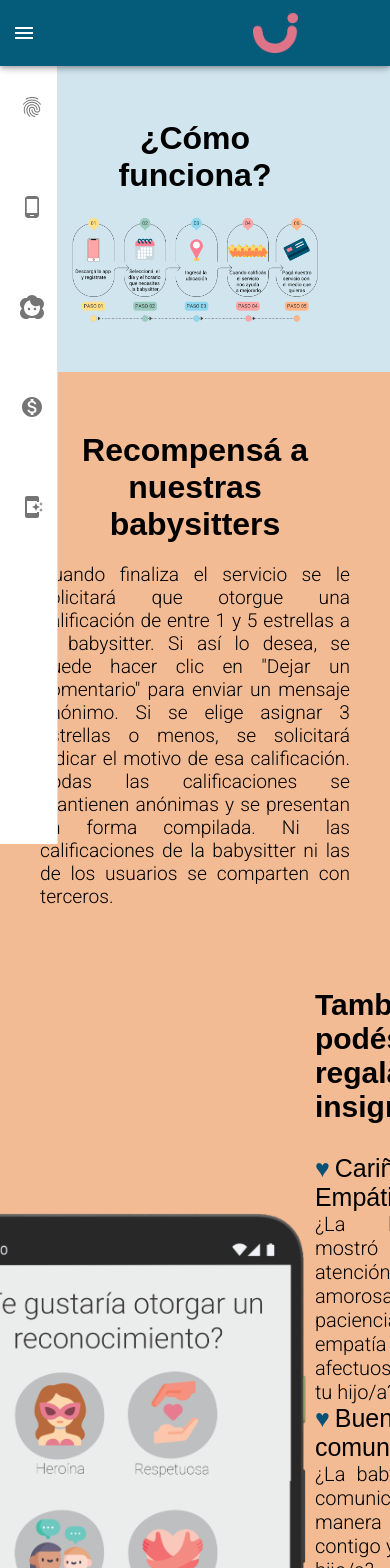
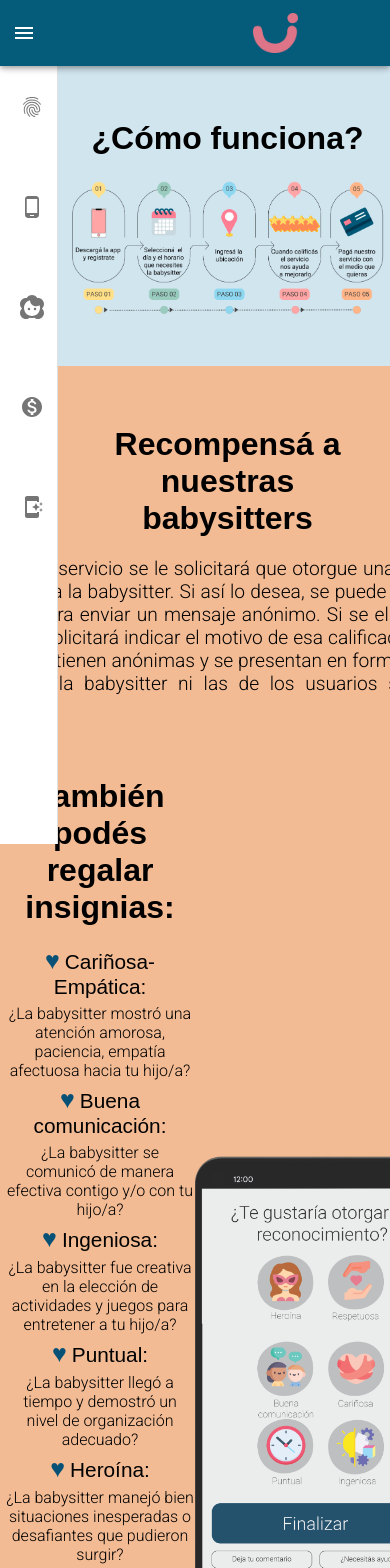
Before and after one commit to NoeCarranza/LaTata, a React (Create React App) app: page /como-funciona in a window 390 px wide. Shown: the top 1568 px of the page. Built offline with nearby package versions, Linux system fonts and the light colour scheme; a web font is replaced by a local one.

Commit message:
reseñsa responsive

```diff
--- a/src/pages/como-funciona/como-funciona.css
+++ b/src/pages/como-funciona/como-funciona.css
@@ -37,7 +37,12 @@
     justify-items: center;
 
 }
-
+.texto_calificaciones{
+    max-width: 800px;
+    text-align:justify;
+    padding: 0;
+    margin: 0;
+}
 .imagen-insignias{
     max-width: 400px;
 }
@@ -76,3 +81,67 @@
     text-align: justify;
     max-width: 500px;
 }
+
+@media screen and (max-width: 425px){
+
+    .container_como_funciona{
+        padding: 100px 0 40px 58px;
+    }
+    .imagen-pasos{
+        width: 100%;
+    }
+    .calificaciones{
+        padding: 40px 0 40px 58px;
+    }
+    .texto_calificaciones{
+        width: 300px;
+        hyphens: auto;
+    }
+    .reseñas{
+        grid-template-columns: 1fr;
+        padding: 25px;
+
+    }
+    .imagen-insignias{
+        width: 60%;
+        padding-top: 20px;
+        grid-row: 2;
+    }
+    .regala-insignia{
+        grid-row: 1;
+    }
+    .lista, .lista-insignias{
+        padding-bottom: 5px;
+        text-align: center;
+    }
+}
+
+@media screen and (max-width: 768px){
+    .container_como_funciona{
+        padding: 100px 5px 40px 70px;
+    }
+    .imagen-pasos{
+        width: 100%;
+    }
+    .calificaciones{
+        padding: 40px 5px 40px 70px;
+    }
+    .texto_calificaciones{
+        width: 650px;
+    }
+    .reseñas{
+        padding: 40px 15px 40px 15px;
+        grid-template-columns: 0.5fr 1.5fr;
+        align-items: end;
+    }
+    .imagen-insignias{
+        padding-right: 5px;
+        width: 250px;
+    }
+    .lista{
+        font-size: 1.3rem;
+    }
+    .lista-insignias{
+        font-size: 1rem;
+    }
+}
--- a/src/pages/como-funciona/como-funciona.jsx
+++ b/src/pages/como-funciona/como-funciona.jsx
@@ -17,7 +17,7 @@ function ComoFunciona() {
             </div>
             <div className="calificaciones">
                 <h1 className="titulo"> Recompensá a nuestras babysitters</h1>
-                <p style={{ maxWidth: '800px', textAlign:'justify', padding: 0 , margin: 0 }}>
+                <p className="texto_calificaciones">
                     Cuando finaliza el servicio se le solicitará que otorgue una calificación de entre 1 y 5 estrellas a la babysitter. Si así lo desea, se puede hacer clic en "Dejar un comentario" para enviar un mensaje anónimo. Si se elige asignar 3 estrellas o menos, se solicitará indicar el motivo de esa calificación.
                     Todas las calificaciones se mantienen anónimas y se presentan en forma compilada. Ni las calificaciones de la babysitter ni las de los usuarios se comparten con terceros.
                 </p>
@@ -26,7 +26,7 @@ function ComoFunciona() {
                         <img src={insignias} alt="cuadro demostrativo de las insignias" className="imagen-insignias"></img>
                     </div>
                     <div className="regala-insignia">
-                        <h3 className="subtitulo" style={{fontSize:'30px', textAlign:'start', marginLeft:'0', paddingBottom: '30px'}}>También podés regalar insignias:</h3>
+                        <h3 className="titulo">También podés regalar insignias:</h3>
                         <ul class="custom-list">
                             <li className="lista">Cariñosa-Empática: </li><p className="lista-insignias">¿La babysitter mostró una atención amorosa, paciencia, empatía afectuosa hacia tu hijo/a?</p>
                             <li className="lista">Buena comunicación: </li><p className="lista-insignias">¿La babysitter se comunicó de manera efectiva contigo y/o con tu hijo/a?</p>
```
